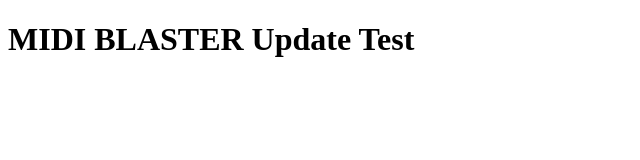
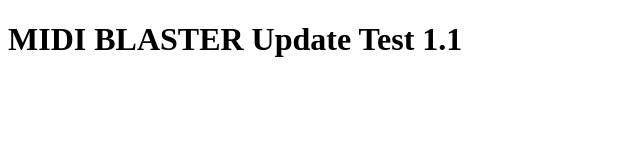
Before and after one commit to thisisnoiseinc/MB, a plain HTML site: page flash.html in a window 1280 px wide. Shown: the full height of the page, 0-640 px from the left. Drawn offline with Linux system fonts and the light colour scheme.

Commit message:
Update flash.html

```diff
--- a/flash.html
+++ b/flash.html
@@ -1,7 +1,7 @@
 <!DOCTYPE html>
 <html>
 <body>
-    <h1>MIDI BLASTER Update Test</h1>
+    <h1>MIDI BLASTER Update Test 1.1</h1>
     <script type="module" src="https://unpkg.com/esp-web-tools@3.4.2/dist/web/install-button.js?module"></script>
     <esp-web-install-button manifest="test/manifest.json"></esp-web-install-button>
 </body>
```
